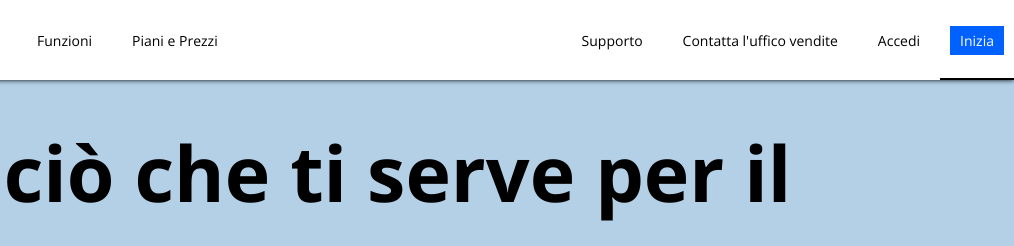
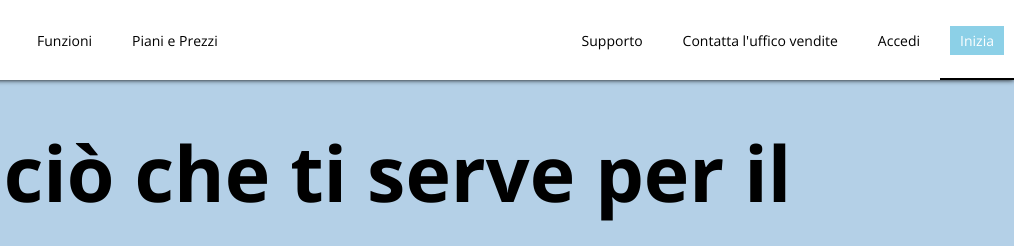
Before and after one commit to DrKillex/htmlcss-dropbox, a plain HTML site: page index.html in a window 1280 px wide. In both pictures the pointer is over the link "Inizia". Shown: the top 246 px of the page, 266-1280 px from the left. Drawn offline with nearby package versions, Linux system fonts and the light colour scheme.

Commit message:
btnhover

```diff
--- a/css/style.css
+++ b/css/style.css
@@ -54,6 +54,11 @@ li {
 
 .btn.btn-primary {
     background-color: #0061FF;
+    color: white;
+}
+
+.btn.btn-primary:hover {
+    background-color: #8CD0E7;
     color: white;
 }
 
```
